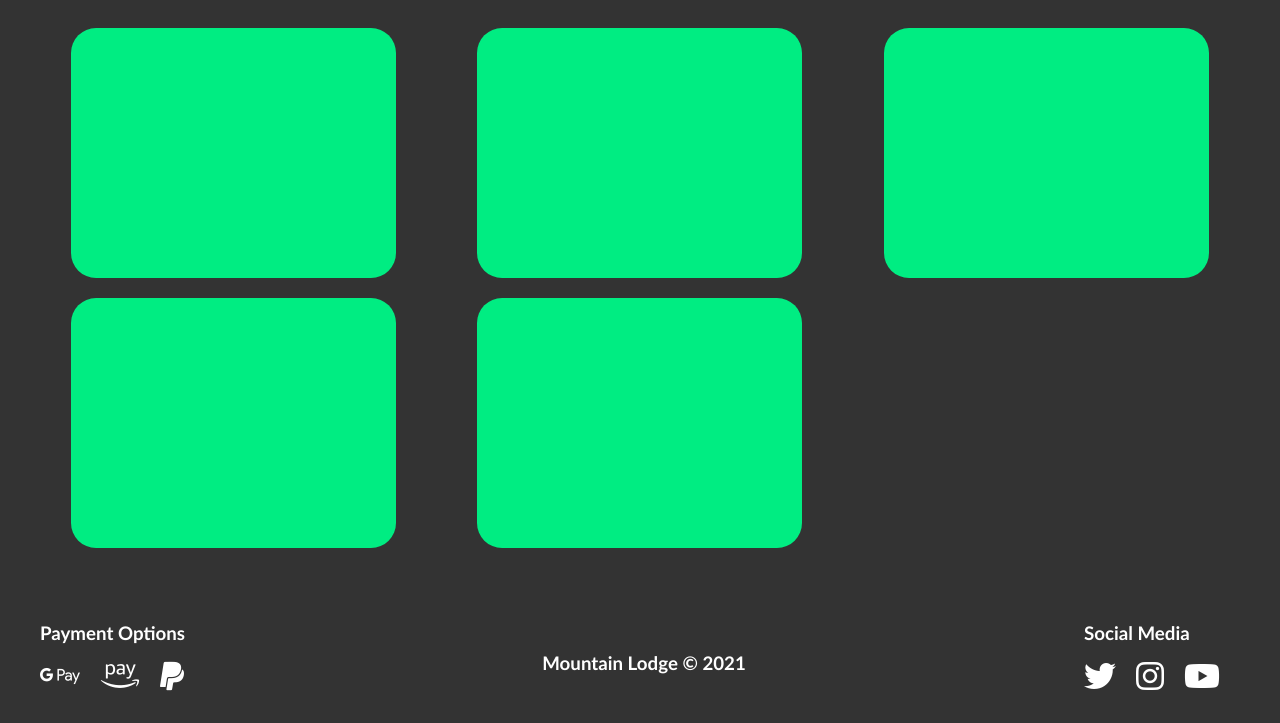
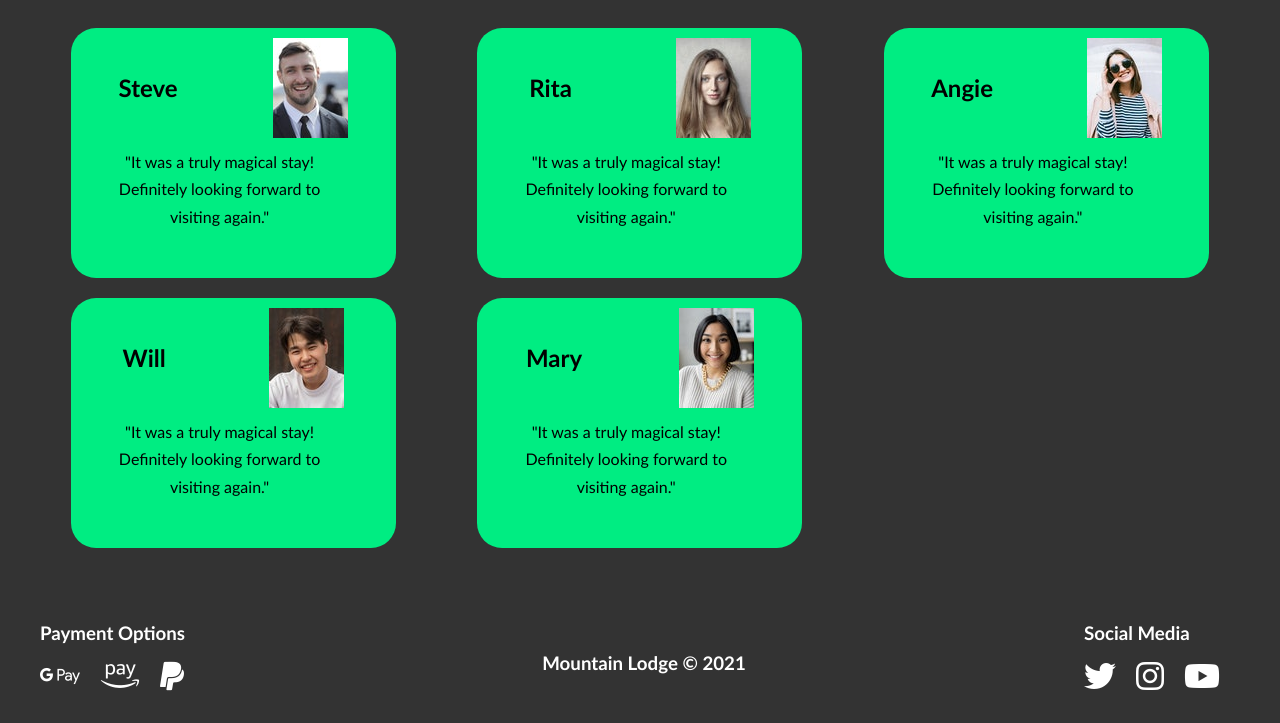
Before and after one commit to michaelpaulcuccia/mountain-lodge, a plain HTML site: page about.html in a window 1280 px wide. Shown: the part 569-1292 px from the top of the page. Drawn offline with Linux system fonts and the light colour scheme.

Commit message:
review cards for desktop

```diff
--- a/about.html
+++ b/about.html
@@ -35,11 +35,51 @@
 
        <div class="reviews">
 
-            <div class="reviews-card"></div>
-            <div class="reviews-card"></div>
-            <div class="reviews-card"></div>
-            <div class="reviews-card"></div>
-            <div class="reviews-card"></div>
+            <div class="reviews-card">
+                <div class="reviews-card-header">
+                    <h2 class="reviews-card-header-title">Steve</h2>
+                   <img src="./images/guests/pexels-andrea-piacquadio-3778602.jpg" alt="">
+                </div>
+                <div class="reviews-card-text">
+                    <p>"It was a truly magical stay! Definitely looking forward to visiting again."</p>
+                </div>
+            </div>
+            <div class="reviews-card">
+                <div class="reviews-card-header">
+                    <h2 class="reviews-card-header-title">Rita</h2>
+                    <img src="./images/guests/pexels-andrea-piacquadio-3812742.jpg" alt="">
+                </div>
+                <div class="reviews-card-text">
+                    <p>"It was a truly magical stay! Definitely looking forward to visiting again."</p>
+                </div>
+            </div>
+            <div class="reviews-card">
+                <div class="reviews-card-header">
+                    <h2 class="reviews-card-header-title">Angie</h2>
+                    <img src="./images/guests/pexels-katie-e-3671083.jpg" alt="">
+                </div>
+                <div class="reviews-card-text">
+                    <p>"It was a truly magical stay! Definitely looking forward to visiting again."</p>
+                </div>
+            </div>
+            <div class="reviews-card">
+                <div class="reviews-card-header">
+                    <h2 class="reviews-card-header-title">Will</h2>
+                   <img src="./images/guests/pexels-monstera-5384445.jpg" alt="">
+                </div>
+                <div class="reviews-card-text">
+                    <p>"It was a truly magical stay! Definitely looking forward to visiting again."</p>
+                </div>
+            </div>
+            <div class="reviews-card">
+                <div class="reviews-card-header">
+                    <h2 class="reviews-card-header-title">Mary</h2>
+                    <img src="./images/guests/pexels-monstera-5876695.jpg" alt="">
+                </div>
+                <div class="reviews-card-text">
+                    <p>"It was a truly magical stay! Definitely looking forward to visiting again."</p>
+                </div>
+            </div>
 
        </div>
 
--- a/scss/main.scss
+++ b/scss/main.scss
@@ -327,5 +327,20 @@ header {
       height: 200px;
       width: 275px;
     }
+
+    &-header {
+      display: flex;
+      justify-content: space-around;
+      align-items: center;
+      width: 100%;
+      padding-top: 10px;
+    }
+
+    &-text {
+      margin-top: 10px;
+      margin-left: 35px;
+      text-align: center;
+      width: 70%;
+    }
   }
 }
```
Also changed, not shown: images/guests/pexels-andrea-piacquadio-3778602.jpg (added), images/guests/pexels-andrea-piacquadio-3812742.jpg (added), images/guests/pexels-katie-e-3671083.jpg (added), images/guests/pexels-monstera-5384445.jpg (added), images/guests/pexels-monstera-5876695.jpg (added), scss/main.css, 1 other file.
